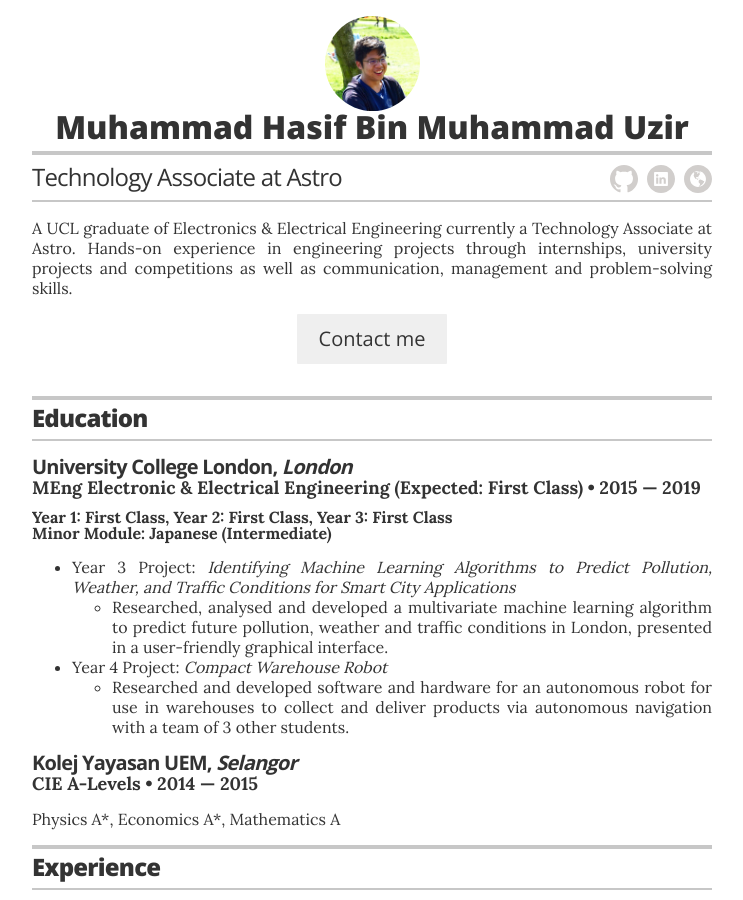
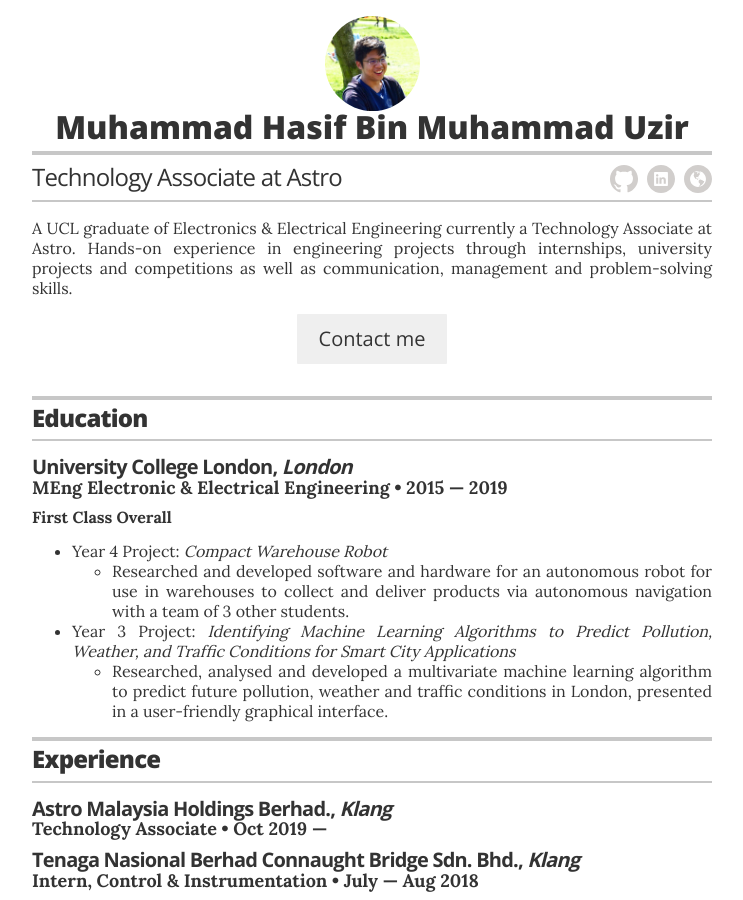
Before and after one commit to hasifuzir/hasifuzir.github.io, a Jekyll site: the page built from index.html, in a window 1280 px wide and 900 px high. Shown: the whole window, without its empty margins (268-1011 px from the left). Built offline with Jekyll 4.4.1, drawn with Linux system fonts in a browser that asks for light colours.

Commit message:
Edited info

```diff
--- a/_data/education.yml
+++ b/_data/education.yml
@@ -1,13 +1,8 @@
 # Degree
-- degree: MEng Electronic & Electrical Engineering (Expected&#58; First Class)
+- degree: MEng Electronic & Electrical Engineering
   uni: University College London, <i>London</i>
   year: 2015 &mdash; 2019
-  award: Year 1&#58; First Class, Year 2&#58; First Class, Year 3&#58; First Class<br>Minor Module&#58; Japanese (Intermediate)
+  award: First Class Overall
   awards:
+    - award: Year 4 Project&#58; <i>Compact Warehouse Robot </i><ul class="resume-item-list"><li>Researched and developed software and hardware for an autonomous robot for use in warehouses to collect and deliver products via autonomous navigation with a team of 3 other students.</li></ul>
     - award: Year 3 Project&#58; <i>Identifying Machine Learning Algorithms to Predict Pollution, Weather, and Traffic Conditions for Smart City Applications </i><ul class="resume-item-list"><li>Researched, analysed and developed a multivariate machine learning algorithm to predict future pollution, weather and traffic conditions in London, presented in a user-friendly graphical interface.</li></ul>
-    - award: Year 4 Project&#58; <i>Compact Warehouse Robot </i><ul class="resume-item-list"><li>Researched and developed software and hardware for an autonomous robot for use in warehouses to collect and deliver products via autonomous navigation with a team of 3 other students.</li></ul>
-
-- degree: CIE A-Levels
-  uni: Kolej Yayasan UEM, <i>Selangor</i>
-  year: 2014 &mdash; 2015
-  summary: Physics A*, Economics A*, Mathematics A
--- a/_data/experience.yml
+++ b/_data/experience.yml
@@ -1,4 +1,9 @@
 # Jobs
+- company: Astro Malaysia Holdings Berhad., <i>Klang</i>
+  position: Technology Associate
+  duration: Oct 2019 &mdash;
+  summary:
+
 - company: Tenaga Nasional Berhad Connaught Bridge Sdn. Bhd., <i>Klang</i>
   position: Intern, Control & Instrumentation
   duration: July &mdash; Aug 2018
```
